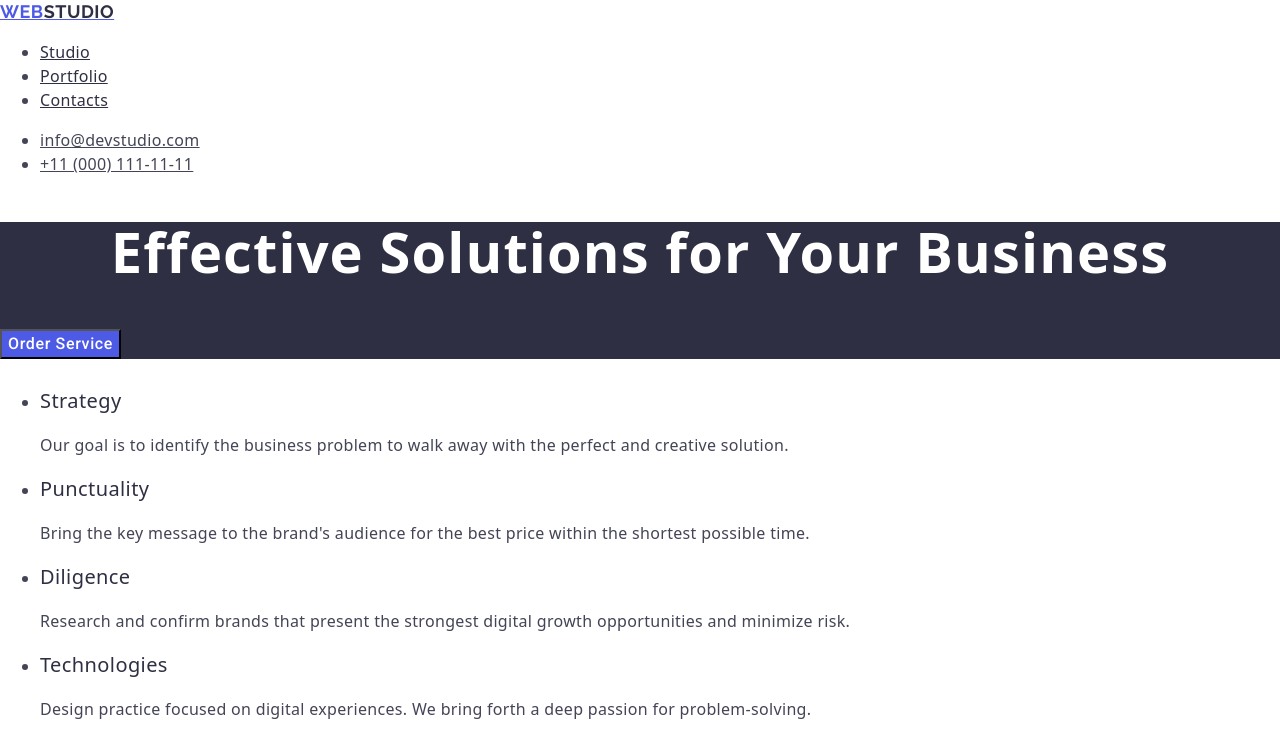
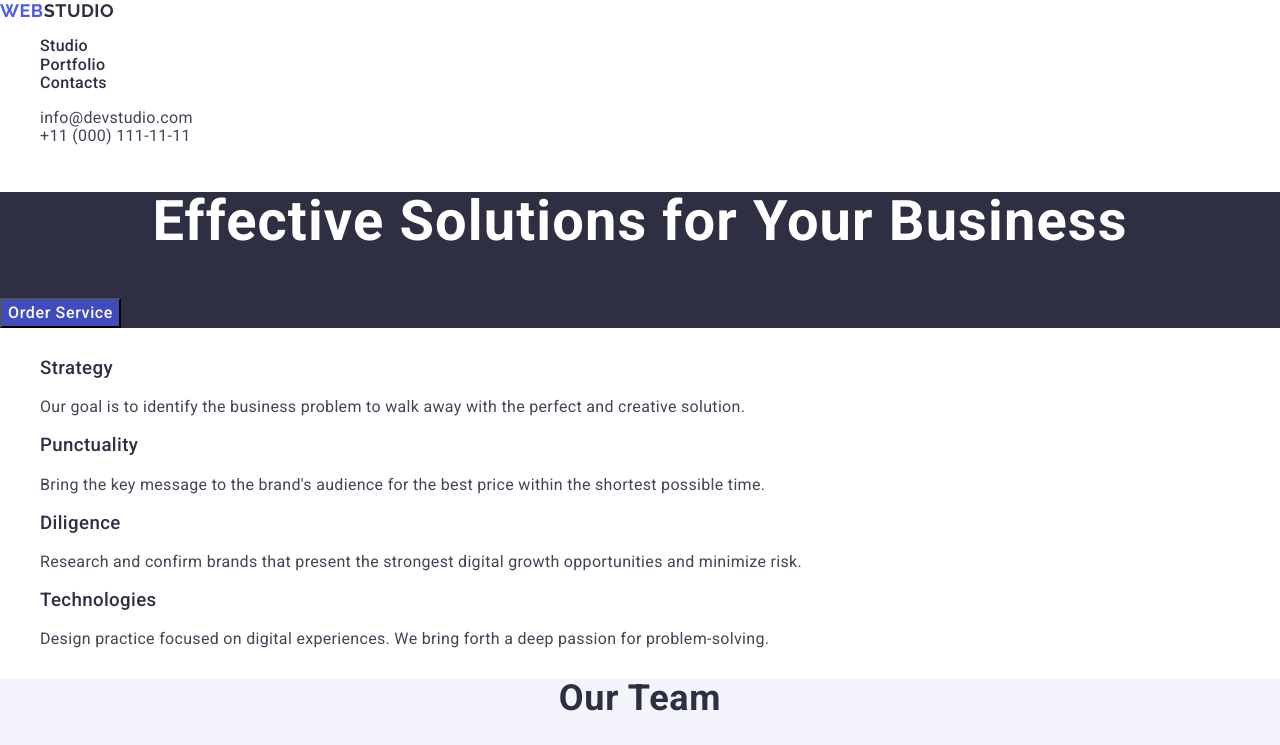
Before and after one commit to ZodiacVR/goit-markup-hw-02, a plain HTML site: page index.html in a window 1280 px wide. Shown: the top 745 px of the page. Drawn offline with nearby package versions, Linux system fonts and the light colour scheme.

Commit message:
remake-4

```diff
--- a/css/styles.css
+++ b/css/styles.css
@@ -29,50 +29,53 @@
 .links {
   font-style: normal;
 }
-address .link {
+.link-cont {
   color: #434455;
 }
-address .link:focus {
+.link-cont:focus {
   color: #404bbf;
 }
-body {
+.link-cont:hover {
+  color: #404bbf;
+}
+.body {
   font-family: "Roboto", sans-serif;
-  font-weight: "Regular";
+  font-weight: 400;
   font-size: 16px;
-  line-height: 24px;
+  line-height: 1, 5;
   letter-spacing: 0.02em;
   color: #434455;
   background-color: #ffffff;
 }
-h1 {
-  font-weight: "Bold";
+/*h1*/
+.main-title {
+  font-weight: 700;
   font-size: 56px;
   letter-spacing: 0.02em;
   line-height: 1.07;
   text-align: center;
+  color: white;
 }
-h2 {
-  font-weight: "Bold";
+/*h2*/
+.title-filling {
+  font-weight: 700;
   font-size: 36px;
   letter-spacing: 0.02em;
 }
-h3 {
-  font-weight: "Medium";
+/*h3*/
+.stuf .team .portfolio-service {
+  font-weight: 500;
   font-size: 20px;
   letter-spacing: 0.02em;
 }
 .footer-title {
-  font-weight: "Regular";
+  font-weight: 400;
   font-size: 12px;
-  line-height: 14px;
+  line-height: 1, 5;
   letter-spacing: 0.04em;
 }
 .title {
   background-color: #2e2f42;
-}
-
-.main-title {
-  color: white;
 }
 .button {
   font-family: "Roboto", sans-serif;
@@ -83,14 +86,14 @@ h3 {
   color: white;
   background-color: #4d5ae5;
 }
-button {
+.button {
   background-color: #404bbf;
   cursor: pointer;
 }
-button:hover {
+.button:hover {
   background-color: #404bbf;
 }
-button:focus {
+.button:focus {
   background-color: #404bbf;
 }
 .stuf {
@@ -152,6 +155,12 @@ button:focus {
   color: #f4f4fd;
   letter-spacing: 0.02em;
 }
-footer {
+.footer {
   background-color: #2e2f42;
 }
+a {
+  text-decoration: none;
+}
+ul {
+  list-style: none;
+}
--- a/index.html
+++ b/index.html
@@ -1,5 +1,6 @@
 <!DOCTYPE html>
 <html lang="en">
+  <!-- Доделать пунк1 и пункт3-->
   <head>
     <title>goit-markup-hw-02</title>
     <link rel="stylesheet" href="./css/styles.css" />
@@ -10,17 +11,17 @@
     <link rel="preconnect" href="https://fonts.googleapis.com" />
     <link rel="preconnect" href="https://fonts.gstatic.com" crossorigin />
     <link
-      href="https://fonts.googleapis.com/css2?family=Roboto:ital,wght@0,100;0,300;0,400;0,500;0,700;0,900;1,100;1,300;1,400;1,500;1,700;1,900&display=swap"
+      href="https://fonts.googleapis.com/css2?family=Raleway:ital,wght@0,100..900;0,300;1,100..900;1,300&family=Roboto:ital,wght@0,400;0,500;0,700;1,400;1,500;1,700&display=swap"
       rel="stylesheet"
     />
     <link rel="preconnect" href="https://fonts.googleapis.com" />
     <link rel="preconnect" href="https://fonts.gstatic.com" crossorigin />
     <link
-      href="https://fonts.googleapis.com/css2?family=Raleway:ital,wght@0,100..900;1,100..900&family=Roboto:ital,wght@0,100;0,300;0,400;0,500;0,700;0,900;1,100;1,300;1,400;1,500;1,700;1,900&display=swap"
+      href="https://fonts.googleapis.com/css2?family=Raleway:ital,wght@0,100..900;0,300;1,100..900;1,300&family=Roboto:ital,wght@0,700;1,700&display=swap"
       rel="stylesheet"
     />
   </head>
-  <body>
+  <body class="body">
     <header>
       <nav>
         <a href="./index.html" class="logo-title">
@@ -33,14 +34,16 @@
         </ul>
       </nav>
       <address class="links">
-        <ul>
+        <ul class="site-cont">
           <li>
-            <a href="mailto:info@devstudio.com" class="link"
+            <a href="mailto:info@devstudio.com" class="link-cont"
               >info@devstudio.com</a
             >
           </li>
           <li>
-            <a href="tel:+110001111111" class="link">+11 (000) 111-11-11</a>
+            <a href="tel:+110001111111" class="link-cont"
+              >+11 (000) 111-11-11</a
+            >
           </li>
         </ul>
       </address>
@@ -53,7 +56,7 @@
       </section>
       <section class="stuffing-sect">
         <h2 class="title-filling"><!--Stuffing--></h2>
-        <ul>
+        <ul class="title-stuf">
           <li>
             <h3 class="stuf">Strategy</h3>
             <p class="stuffing">
@@ -86,7 +89,7 @@
       </section>
       <section class="team-sect">
         <h2 class="title-filling">Our Team</h2>
-        <ul>
+        <ul class="title-team">
           <li class="teame-list">
             <img src="./images/team1.jpg" width="264" alt="Mark" />
             <h3 class="team">Mark Guerrero</h3>
@@ -111,7 +114,7 @@
       </section>
       <section class="portfolio">
         <h2 class="title-filling">Our Portfolio</h2>
-        <ul>
+        <ul class="title-portfolio">
           <li>
             <img src="./images/Banking-App.jpg" width="360" alt="Banking" />
             <h3 class="portfolio-service">Banking App</h3>
@@ -160,7 +163,7 @@
 
     <footer class="footer">
       <a href="./index.html" class="logo-title">
-        Web<span class="logo-footer">Studio</span>Studio</a
+        Web<span class="logo-footer">Studio</span></a
       >
       <p class="footer-title">
         Increase the flow of customers and sales for your business with digital
```
